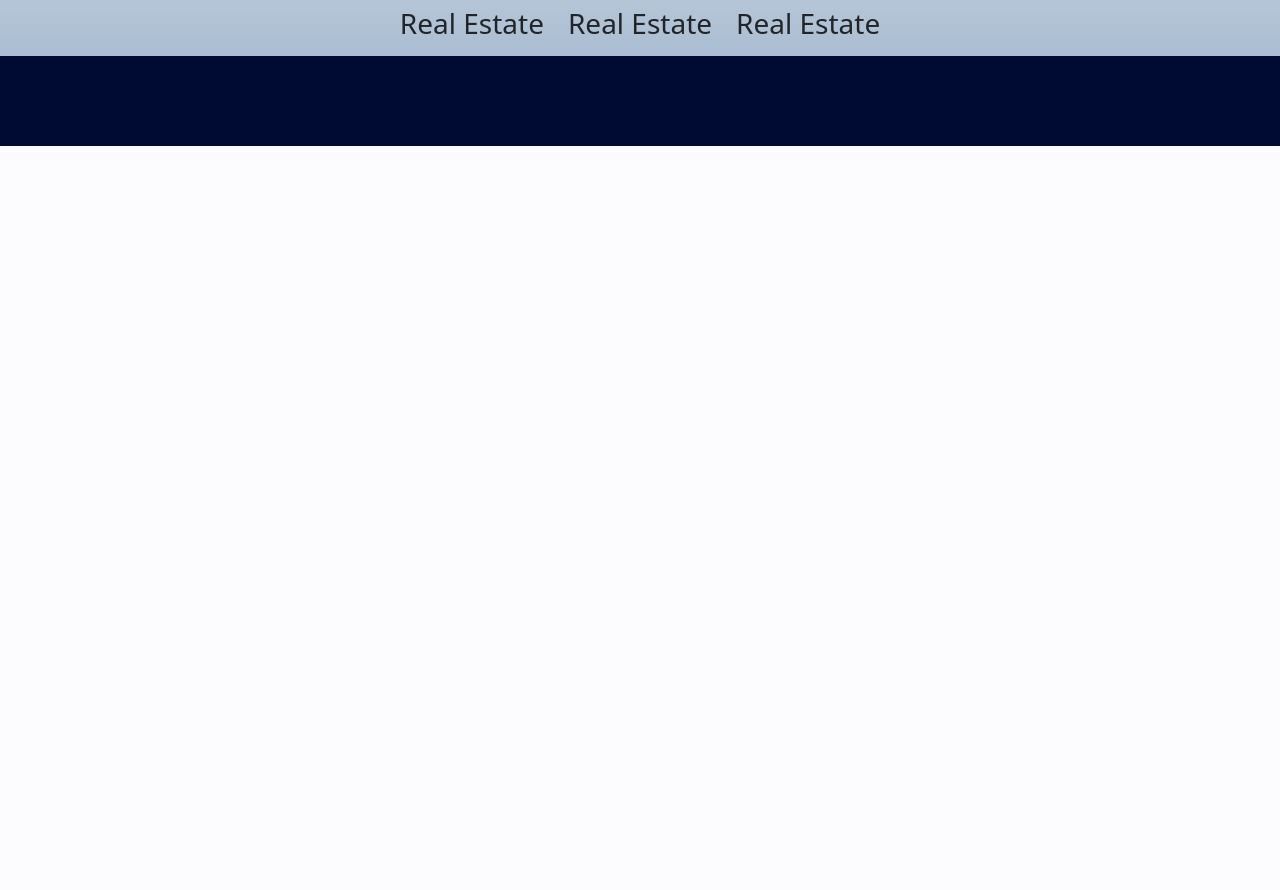
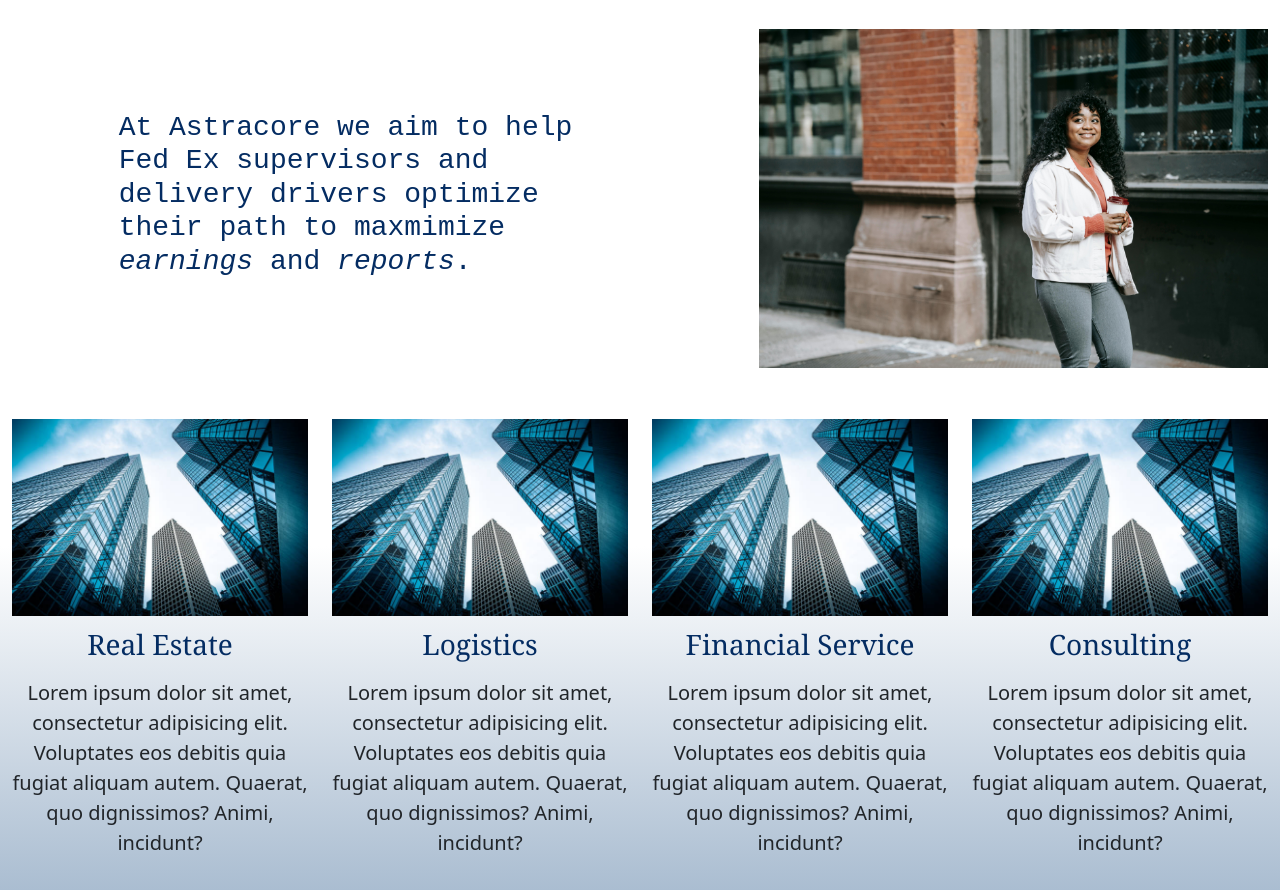
Before and after one commit to yaoyao082008/david_website, a Django app: template davidWebsite/homepage/templates/index.html in a window 1280 px wide. Shown: the part 654-1544 px from the top of the page. Before the commit the page ends 800 px from the top, so only its background shows below. Run offline with Django 5.2, Linux system fonts and the light colour scheme; the template is opened without the code that fills it, so the values that code supplies are empty.

Commit message:
about us page design update

```diff
--- a/davidWebsite/homepage/static/colorscheme.css
+++ b/davidWebsite/homepage/static/colorscheme.css
@@ -1,5 +1,5 @@
 .primary{
-    color: #000B33 !important;
+    color: #042c62 !important;
 }
 
 .background-primary{
@@ -16,3 +16,7 @@
 .deepContrast{
     color: #041E42 !important;
 }
+
+.attention{
+    font-family: Georgia, 'Times New Roman', Times, serif !important;
+}
--- a/davidWebsite/homepage/templates/index.html
+++ b/davidWebsite/homepage/templates/index.html
@@ -6,33 +6,74 @@
 
 
 <!--justify for x-axis align for y-axis-->
+<!--control shift r to hard refresh css styles-->
 
-<div class="container-xxl" style="background: linear-gradient(180deg, #ffffff 30%, #aabdd1 100%);">
-
-    <div class="container position-relative"
-    style="width: 100%; height: 70vh;">
+<div class="container-xxl d-flex justify-content-center align-items-center" style="min-height: 70vh; background-image: linear-gradient(rgba(0, 0, 0, 0.5), rgba(0, 0, 0, 0.5)),url('/static/greetImg.jpg'); background-size: cover;background-position: center center;background-repeat: no-repeat;">
 
 
-    <div class="position-absolute top-50 start-50 translate-middle text-center" >
-        <p class="display-1 primary py-2">ASTRACORE</p>
+    <div class="text-center" >
+        <p class="display-1 text-white py-2 attention">ASTRACORE</p>
         <p class="display-6 accent"> Lorem ipsum dolor sit amet consectetur adipisicing elit. Corporis, voluptatibus!</p>
+        <p class="lead text-white"> Lorem ipsum dolor sit amet consectetur adipisicing elit. Corporis, voluptatibus!</p>
 
     </div>
 
+</div>
+<div class="container-xxl py-3 d-flex align-items-center" style="background: white; min-height: 50vh;">
+
+    <div class="row align-items-center">
+        <div class="col-md-1"></div>
+        <div class="col-md-5 text-start">
+            <p class="h3 primary" style="font-family: 'Courier New', Courier, monospace;">
+                At Astracore we aim to help Fed Ex supervisors and delivery drivers optimize their path to maxmimize <em>earnings</em> and <em>reports</em>.
+            </p>
+        </div>
+        <div class="col-md-1"></div>
+        <div class="col-md-5">
+            <img src="{% static 'optimal.jpg' %}" alt="optimal image" class="img-fluid">
+        </div>
     </div>
 
-    <div class="container py-2 d-flex align-items-center justify-content-center" >
-        <div class="row text-center">
-            <div class="col-sm">
-                <p class="h3">Real Estate</p>
-            </div>
-            <div class="col-sm">
-                <p class="h3">Real Estate</p>
-            </div>
-            <div class="col-sm">
-                <p class="h3">Real Estate</p>
-            </div>
+</div>
+<div class="container-xxl py-3 d-flex justify-content-center" style="background: linear-gradient(180deg, #ffffff 30%, #aabdd1 100%); min-height: 60vh;" >
+    <div class="row text-center" style="min-width:70%;">
+        <div class="col-md-3">
+            <img  class="img-fluid py-1" src="{% static 'aboutUsImage.jpg' %}" alt="">
+            <p class="h3 primary attention py-2">
+                Real Estate
+            </p>
+            <p class="text-center lead">
+                Lorem ipsum dolor sit amet, consectetur adipisicing elit. Voluptates eos debitis quia fugiat aliquam autem. Quaerat, quo dignissimos? Animi, incidunt?
+            </p>
         </div>
+        <div class="col-md-3">
+            <img  class="img-fluid py-1" src="{% static 'aboutUsImage.jpg' %}" alt="">
+            <p class="h3 primary attention py-2">
+                Logistics
+            </p>
+            <p class="text-center lead">
+                Lorem ipsum dolor sit amet, consectetur adipisicing elit. Voluptates eos debitis quia fugiat aliquam autem. Quaerat, quo dignissimos? Animi, incidunt?
+            </p>
+        </div>
+        <div class="col-md-3">
+            <img  class="img-fluid py-1" src="{% static 'aboutUsImage.jpg' %}" alt="">
+            <p class="h3 primary attention py-2">
+                Financial Service
+            </p>
+            <p class="text-center lead">
+                Lorem ipsum dolor sit amet, consectetur adipisicing elit. Voluptates eos debitis quia fugiat aliquam autem. Quaerat, quo dignissimos? Animi, incidunt?
+            </p>
+        </div>
+        <div class="col-md-3">
+            <img  class="img-fluid py-1" src="{% static 'aboutUsImage.jpg' %}" alt="">
+            <p class="h3 primary attention py-2">
+                Consulting
+            </p>
+            <p class="text-center lead">
+                Lorem ipsum dolor sit amet, consectetur adipisicing elit. Voluptates eos debitis quia fugiat aliquam autem. Quaerat, quo dignissimos? Animi, incidunt?
+            </p>
+        </div>
+
     </div>
 </div>
 {% endblock %}
```
Also changed, not shown: davidWebsite/homepage/static/aboutUsImage.jpg (added), davidWebsite/homepage/static/optimal.jpg (added), 1 other file.
